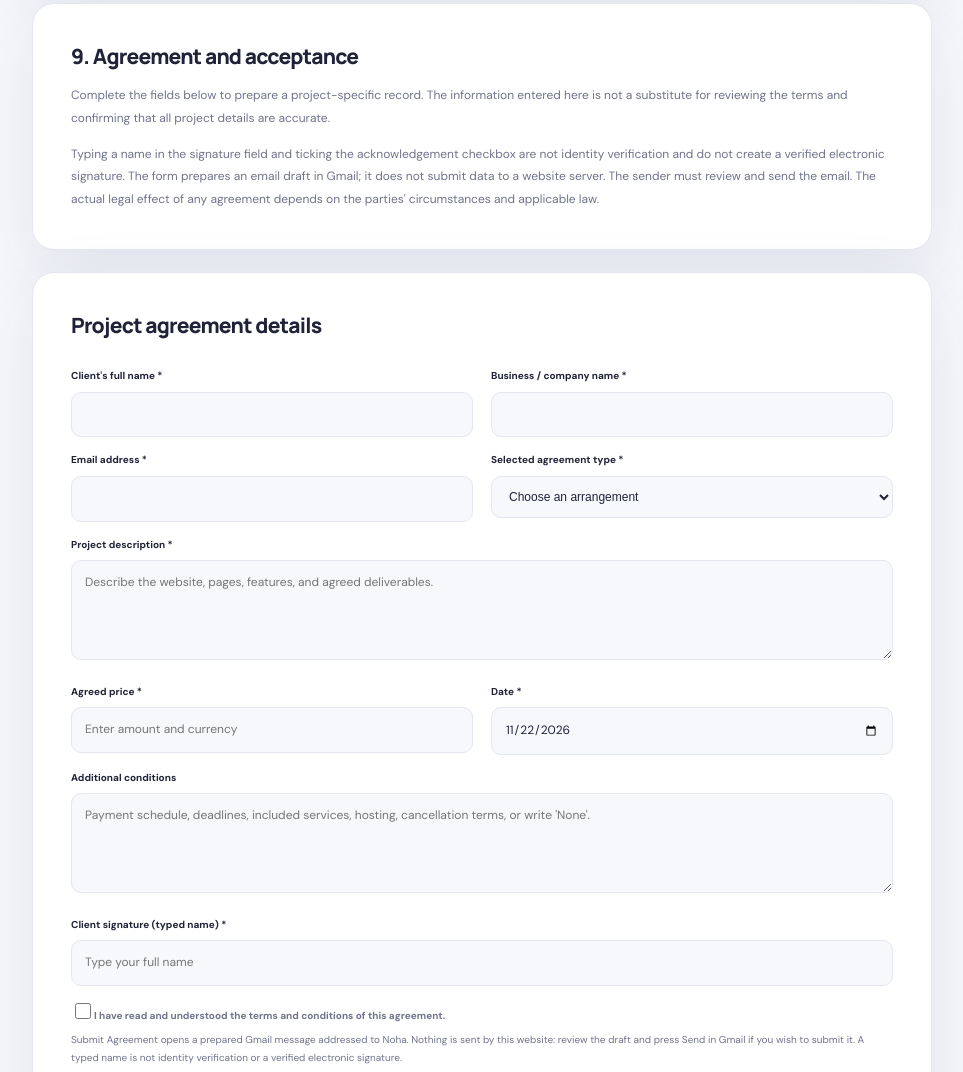
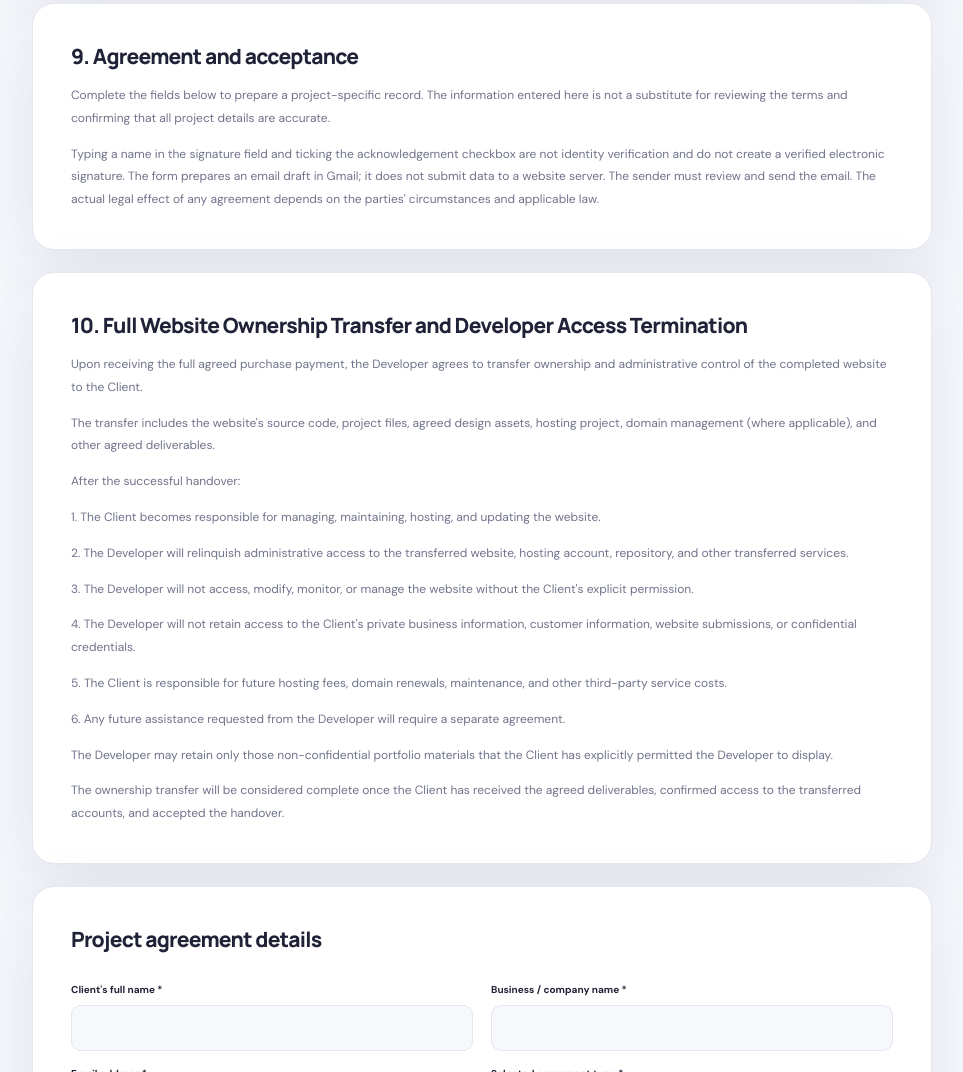
Before and after one commit to NohaLeul/Noha-Portfolio, a plain HTML site: page contracts.html in a window 1280 px wide. Shown: the part 3165-4237 px from the top of the page, without its empty margins (158-1121 px from the left). Drawn offline with Linux system fonts and the light colour scheme.

Commit message:
Add files via upload

```diff
--- a/contracts.html
+++ b/contracts.html
@@ -69,6 +69,25 @@
 
 <section class="legal-card"><h2>9. Agreement and acceptance</h2><p>Complete the fields below to prepare a project-specific record. The information entered here is not a substitute for reviewing the terms and confirming that all project details are accurate.</p><p>Typing a name in the signature field and ticking the acknowledgement checkbox are not identity verification and do not create a verified electronic signature. The form prepares an email draft in Gmail; it does not submit data to a website server. The sender must review and send the email. The actual legal effect of any agreement depends on the parties' circumstances and applicable law.</p></section>
 
+<section class="legal-card"><h2>10. Full Website Ownership Transfer and Developer Access Termination</h2><p>
+
+Upon receiving the full agreed purchase payment, the Developer agrees to transfer ownership and administrative control of the completed website to the Client.</p>
+
+<p>The transfer includes the website's source code, project files, agreed design assets, hosting project, domain management (where applicable), and other agreed deliverables.</p>
+
+<p>After the successful handover:</p>
+
+<p>1. The Client becomes responsible for managing, maintaining, hosting, and updating the website.</p>
+<p>2. The Developer will relinquish administrative access to the transferred website, hosting account, repository, and other transferred services.</p>
+<p>3. The Developer will not access, modify, monitor, or manage the website without the Client's explicit permission.</p>
+<p>4. The Developer will not retain access to the Client's private business information, customer information, website submissions, or confidential credentials.</p>
+<p>5. The Client is responsible for future hosting fees, domain renewals, maintenance, and other third-party service costs.</p>
+<p>6. Any future assistance requested from the Developer will require a separate agreement.</p>
+
+<p>The Developer may retain only those non-confidential portfolio materials that the Client has explicitly permitted the Developer to display.</p>
+
+<p>The ownership transfer will be considered complete once the Client has received the agreed deliverables, confirmed access to the transferred accounts, and accepted the handover.</p></section>
+
 <section class="legal-card agreement-form-card" id="agreement-form">
 <h2>Project agreement details</h2>
 <form class="legal-form" id="clientAgreementForm" name="client-agreement">
```
